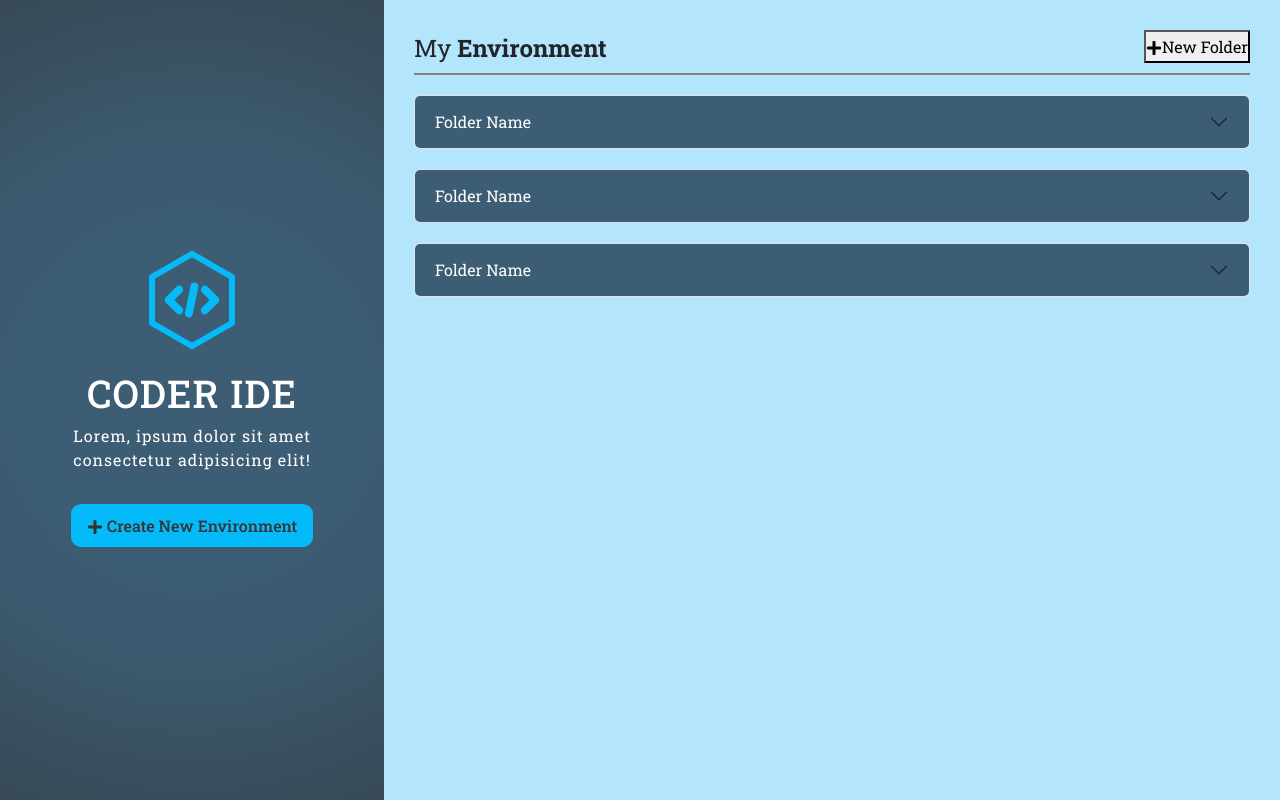
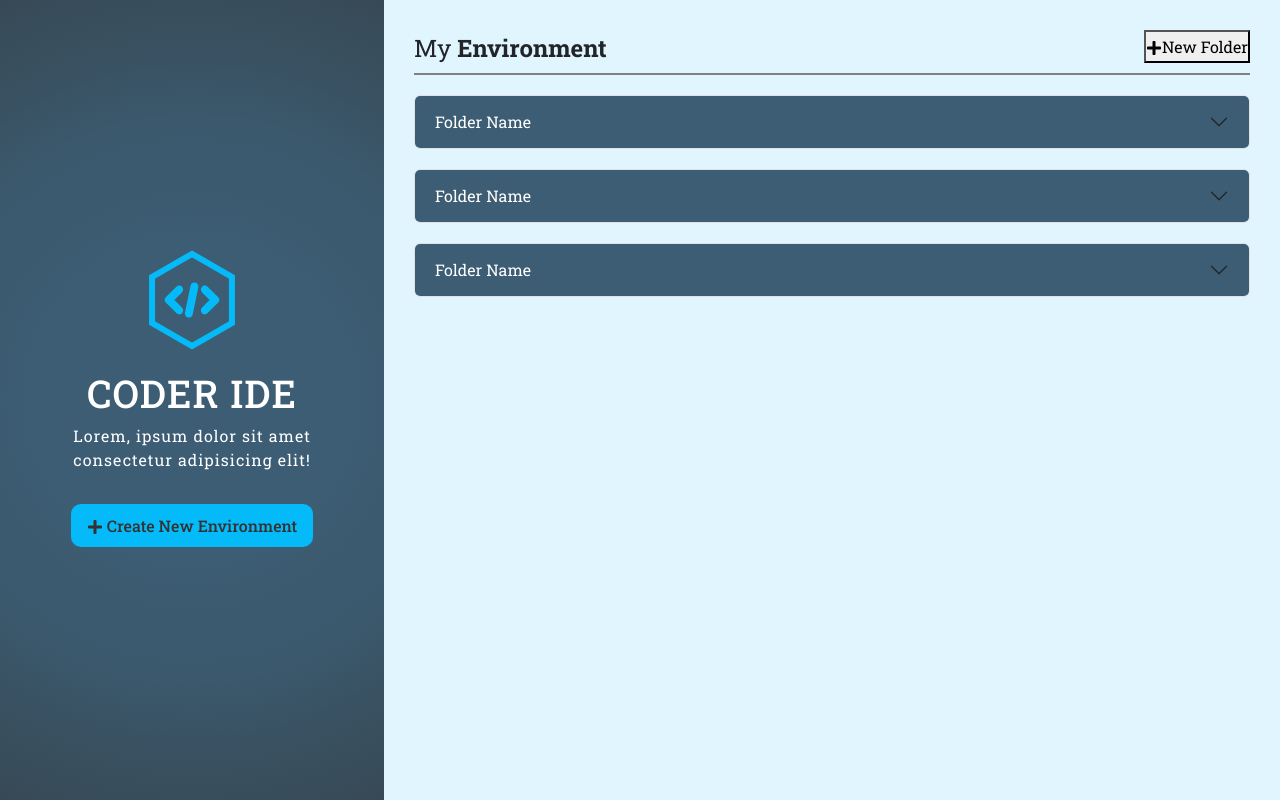
Before and after one commit to GaneshGiri200/coder-ide, a React (Create React App) app: page / in a window 1280 px wide. Built offline with nearby package versions, Linux system fonts and the light colour scheme.

Commit message:
Changed Right component background

```diff
--- a/src/Modules/home/components/RightComponent.jsx
+++ b/src/Modules/home/components/RightComponent.jsx
@@ -5,7 +5,8 @@ import Icon from '../../../assets/Logo.svg'
 
 const StyledRightComponent = styled.div`
     width: 70%;
-    background-color: #b3e5fc;
+    background-color: #e1f5fe
+;
     height: 100vh;
     float: right;
     padding: 15px 30px;
```
